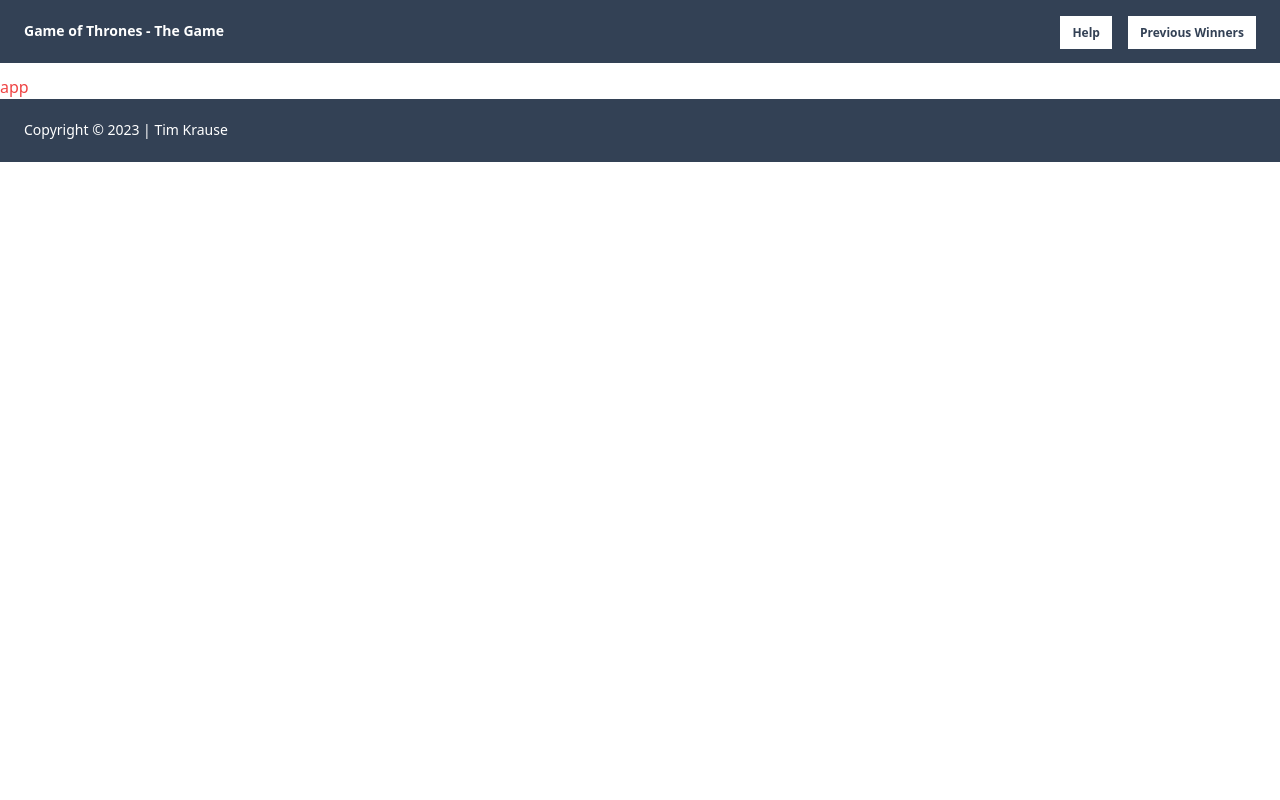
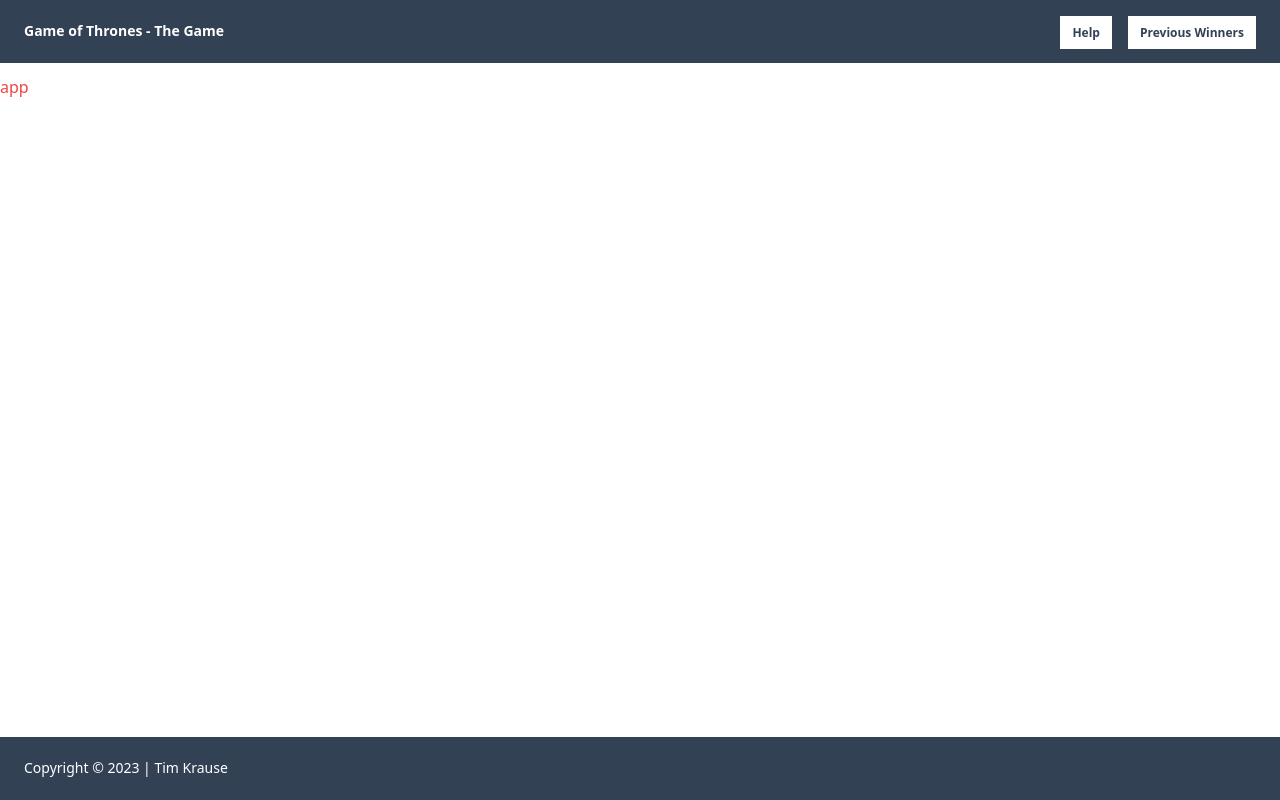
Before and after one commit to TimKrauseDev/game-of-thrones-game, a Next.js app: page / in a window 1280 px wide. Built offline with nearby package versions, Linux system fonts and the light colour scheme.

Commit message:
update layout styles to fill full vh

```diff
--- a/src/app/layout.tsx
+++ b/src/app/layout.tsx
@@ -1,6 +1,11 @@
 import '../styles/globals.css';
 import Header from '@common/components/elements/header/Header';
 import Footer from '@common/components/elements/footer/Footer';
+
+
+const layoutStyles = {
+    gridTemplateRows: 'min-content 1fr min-content'
+}
 
 export default function RootLayout({
     children,
@@ -10,7 +15,7 @@
     return (
         <html>
             <head />
-            <body>
+            <body className="grid min-h-screen" style={layoutStyles}>
                 <Header />
                 {children}
                 <Footer />
```
